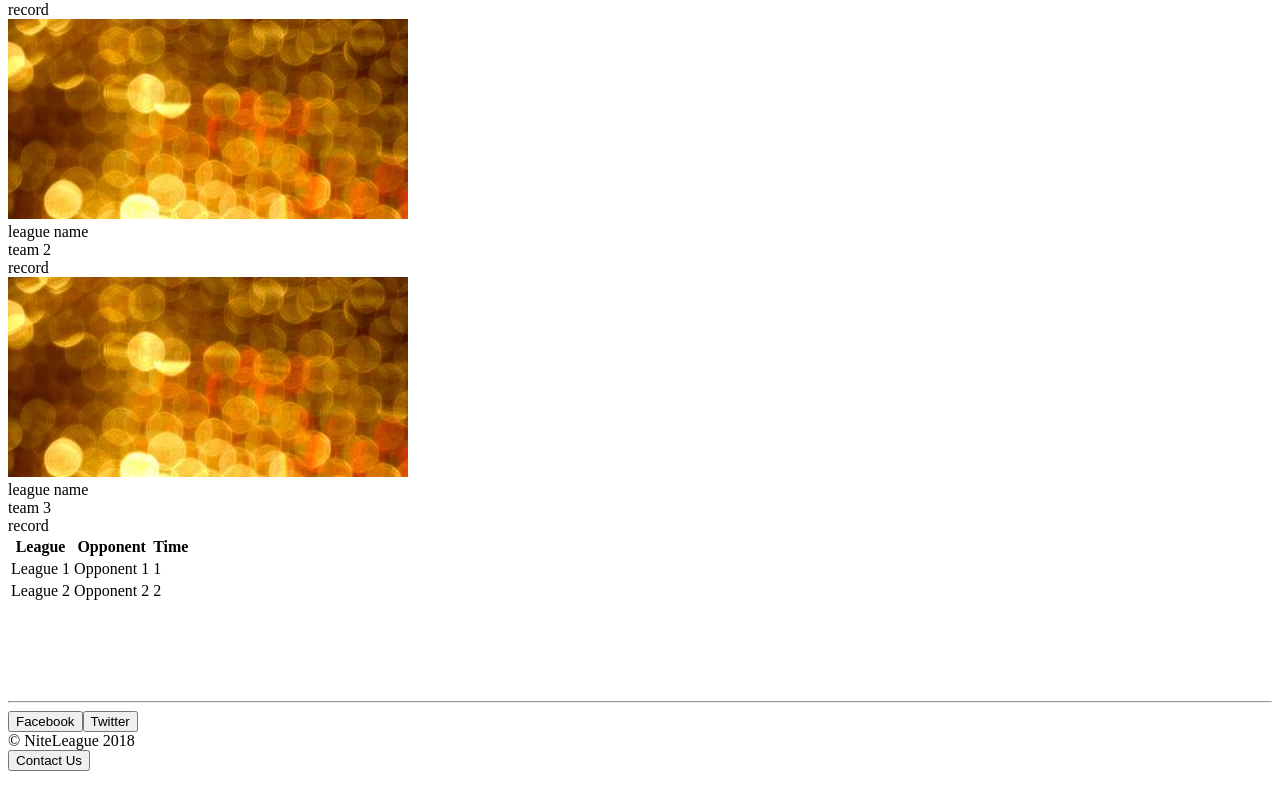
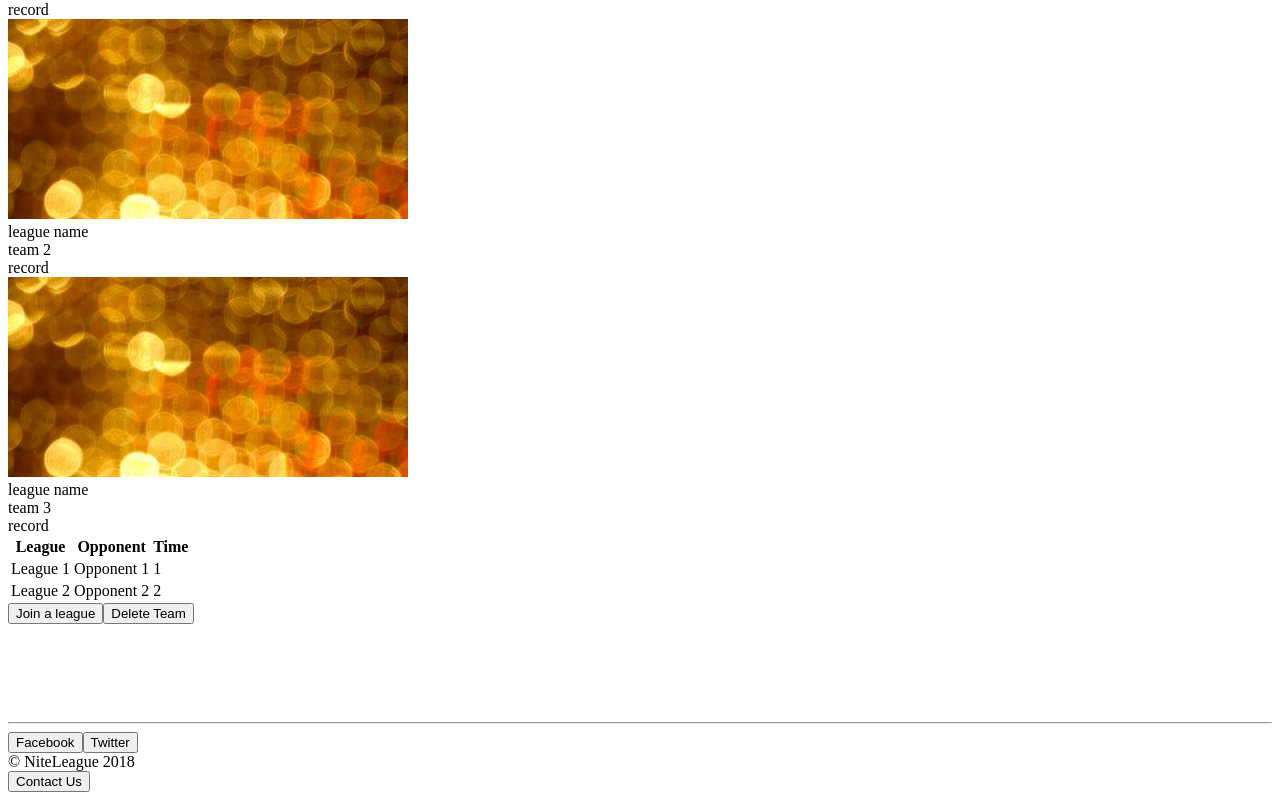
Before and after one commit to Holstein30/NiteLeague, a React app: page /team in a window 1280 px wide. Shown: the part 1440-2240 px from the top of the page. Before the commit the page ends 2219 px from the top, so only its background shows below. Built offline with nearby package versions, Linux system fonts and the light colour scheme.

Commit message:
buttons added - teampage

```diff
--- a/src/components/pages/team-page/team-page.js
+++ b/src/components/pages/team-page/team-page.js
@@ -1,5 +1,6 @@
 import React, { Component } from "react";
 import Avatar from "../../global/avatar";
+import Button from "../../global/buttons";
 import TeamPageLinks from "./links";
 import { LeagueList, RosterList, HistoryList, UpcomingList } from "./list";
 
@@ -15,6 +16,12 @@ class TeamPage extends Component {
           <HistoryList />
           <LeagueList />
           <UpcomingList />
+          <Button
+            link="#"
+            className="join-league-button"
+            name="Join a league"
+          />
+          <Button link="#" className="delete-team-button" name="Delete Team" />
         </div>
       </div>
     );
```
